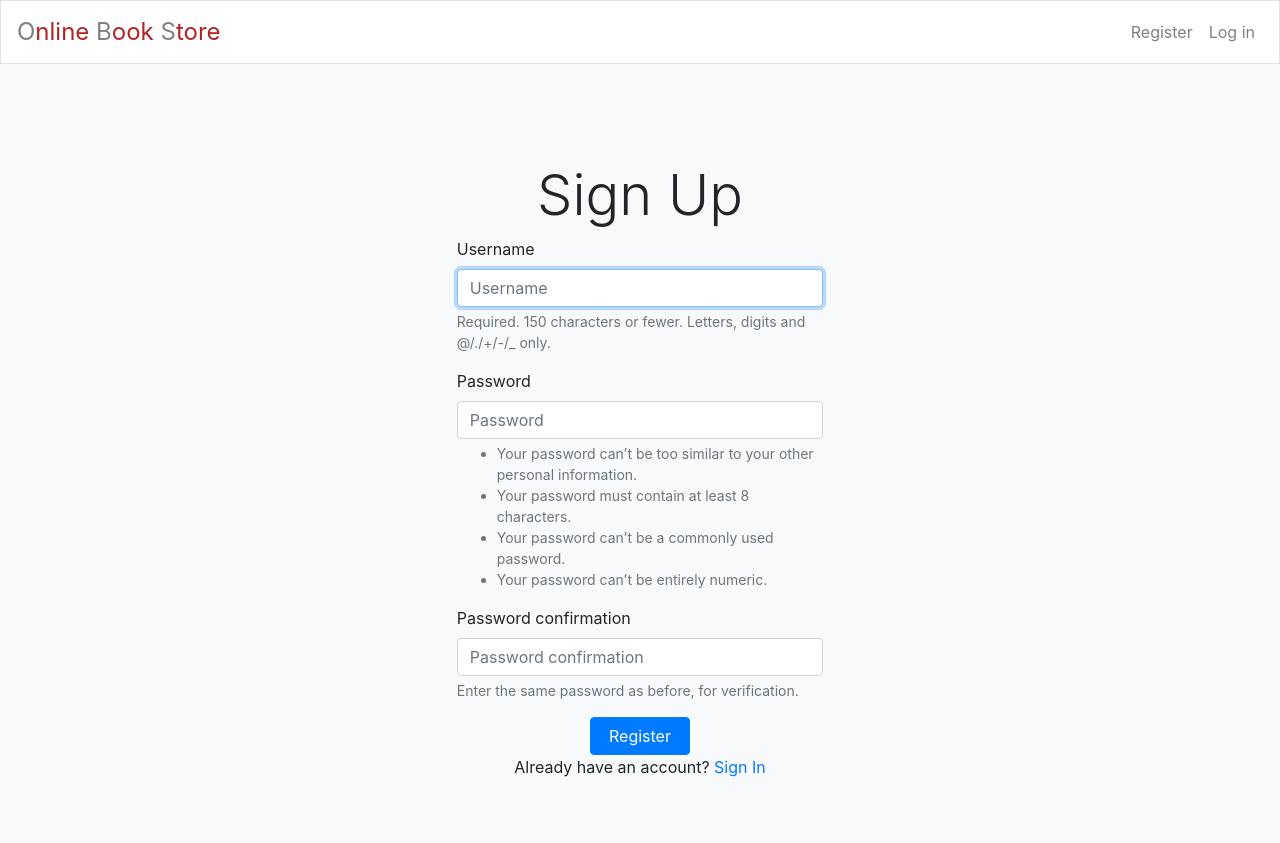
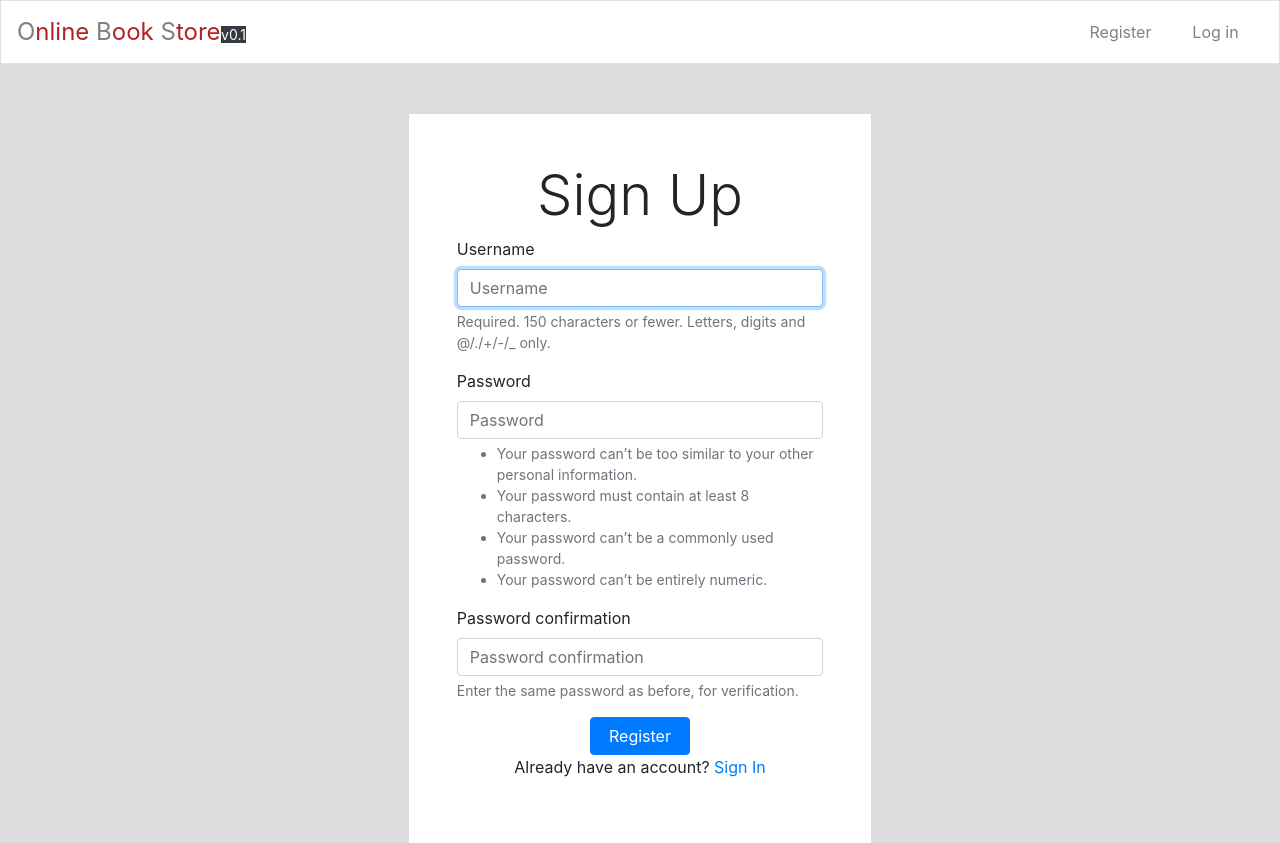
Before and after one commit to danielamaaria/online_store, a Django app: page /users/register/ in a window 1280 px wide. Run offline with Django 3.2, Linux system fonts and the light colour scheme; some libraries are stand-ins or nearby versions.

Commit message:
Adjust buttons, add version number

```diff
--- a/static/css/style.css
+++ b/static/css/style.css
@@ -41,7 +41,7 @@ div.scroll-menu {
 .btn-outline-danger {
     border-style: none;
     color: gray;
-    width: 100px;
+    width: 95px;
 }
 
 .btn-outline-danger:hover,
--- a/templates/registration/login.html
+++ b/templates/registration/login.html
@@ -3,7 +3,7 @@
 
 {% block content %}
     <div class="row d-flex justify-content-center login_register">
-        <div class="p-5 col-12 col-sm-10 col-md-8 col-lg-5 bg-light">
+        <div class="bg-white p-5 col-12 col-sm-10 col-md-8 col-lg-5 bg-light">
 
             <h1 class="display-4 text-center">Sign In</h1>
 
--- a/templates/registration/register.html
+++ b/templates/registration/register.html
@@ -3,7 +3,7 @@
 
 {% block content %}
     <div class="row d-flex justify-content-center login_register">
-        <div class="p-5 col-12 col-sm-10 col-md-8 col-lg-5 bg-light">
+        <div class="bg-white p-5 col-12 col-sm-10 col-md-8 col-lg-5 bg-light">
             <h1 class="display-4 text-center">Sign Up</h1>
 
             {% if form.errors %}
--- a/templates/store/base.html
+++ b/templates/store/base.html
@@ -14,12 +14,15 @@
     <link rel="stylesheet" type="text/css" href="{% static 'css/style.css' %}?{% now "U" %}'"/>
 </head>
 
-<body class="main-background bg-light">
+<body class="main-background" style="background-color: Gainsboro">
 <nav class="navbar navbar-expand-md bg-white navbar-light border">
-    <a style="color: grey; font-size: x-large;" class="navbar-brand" href="{% url 'store:index' %}">
-        O<span class="application-color">nline</span>
-        B<span class="application-color">ook</span>
-        S<span class="application-color">tore</span></a>
+    <div>
+        <a style="color: grey; font-size: x-large;" class="navbar-brand" href="{% url 'store:index' %}">
+            O<span class="application-color">nline</span>
+            B<span class="application-color">ook</span>
+            S<span class="application-color">tore</span></a>
+        <span class="small bg-dark p-0" style="margin-left: -20px; color: white">v0.1</span>
+    </div>
 
     <button class="navbar-toggler" type="button" data-toggle="collapse"
             data-target="#navbarCollapse" aria-controls="navbarCollapse"
@@ -46,22 +49,18 @@
                     <a class="btn btn-outline-danger" href="#">About me</a>
                 </li>
 
-
-                {#                <div style="width: 1px; height: 19px; margin-top: 12px; margin-right: 11px; margin-left: 3px;#}
-                {#                background-color: grey;"></div>#}
-
-                <li class="nav-item">
-                    <span class="navbar-text">Hello, {{ user.username }}.</span>
-                </li>
-                <li class="nav-item">
-                    <a class="nav-link" href="{% url 'users:logout' %}">Log out</a>
+                {#                <li class="nav-item">#}
+                {#                    <span class="navbar-text">{{ user.username }}.</span>#}
+                {#                </li>#}
+                <li class="nav-item mx-1">
+                    <a class="btn btn-outline-danger" href="{% url 'users:logout' %}">Log out</a>
                 </li>
             {% else %}
                 <li class="nav-item">
-                    <a class="nav-link" href="{% url 'users:register' %}">Register</a>
+                    <a class="btn btn-outline-danger" href="{% url 'users:register' %}">Register</a>
                 </li>
                 <li class="nav-item">
-                    <a class="nav-link" href="{% url 'users:login' %}">Log in</a></li>
+                    <a class="btn btn-outline-danger" href="{% url 'users:login' %}">Log in</a></li>
             {% endif %}
         </ul>
     </div>
@@ -77,16 +76,3 @@
 </main>
 </body>
 </html>
-
-{##}
-{#<p>#}
-{#    <a href="{% url 'store:index' %}">Book store</a>#}
-{#    {% if user.is_authenticated %}#}
-{#        Hello, {{ user.username }}.#}
-{#        <a href="{% url 'users:logout' %}">Log out</a>#}
-{#    {% else %}#}
-{#        <a href="{% url 'users:register' %}">Register</a> -#}
-{#        <a href="{% url 'users:login' %}">Log in</a>#}
-{#    {% endif %}#}
-{#</p>#}
-{#{% block content %}{% endblock content %}#}
```
